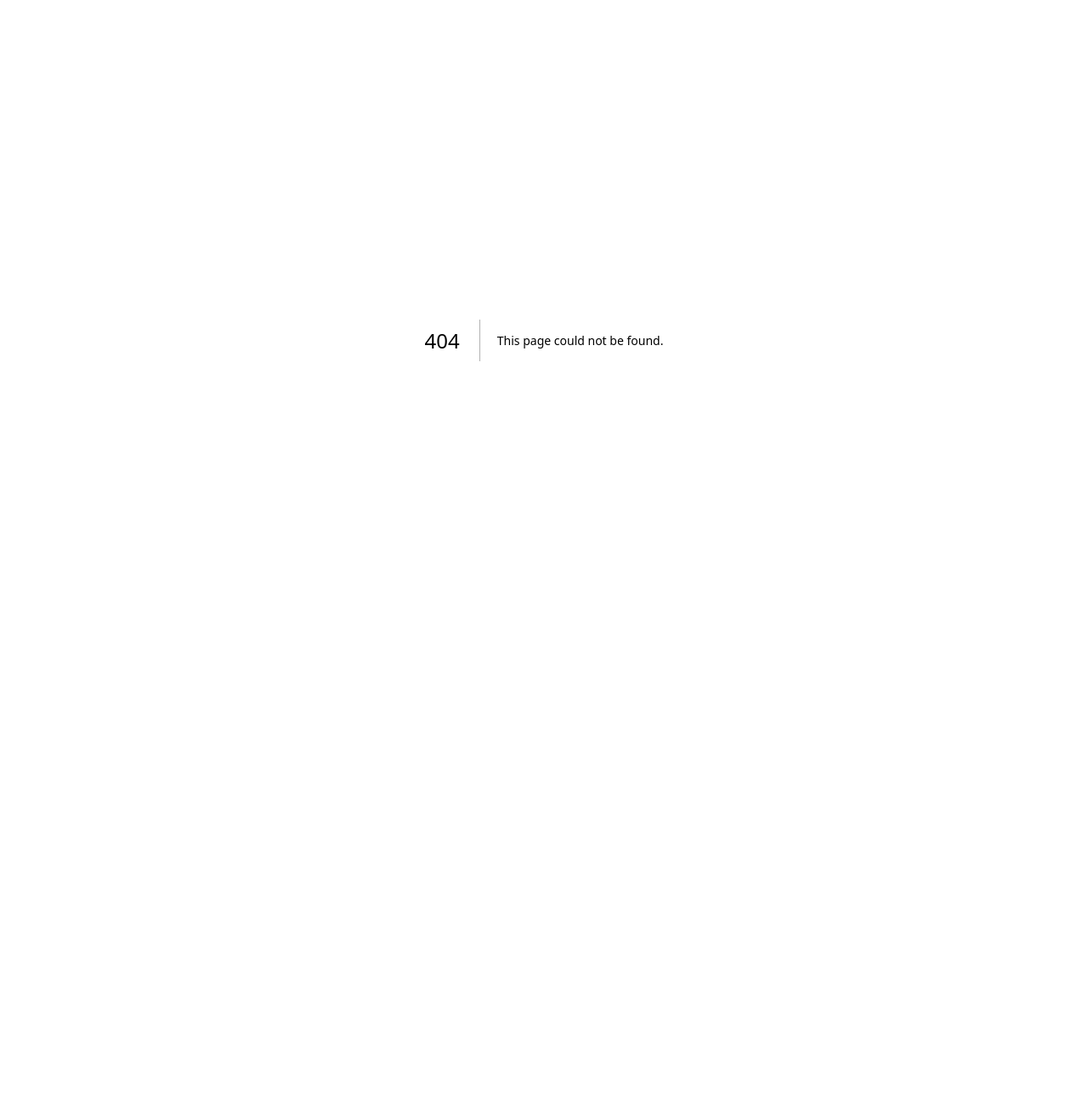
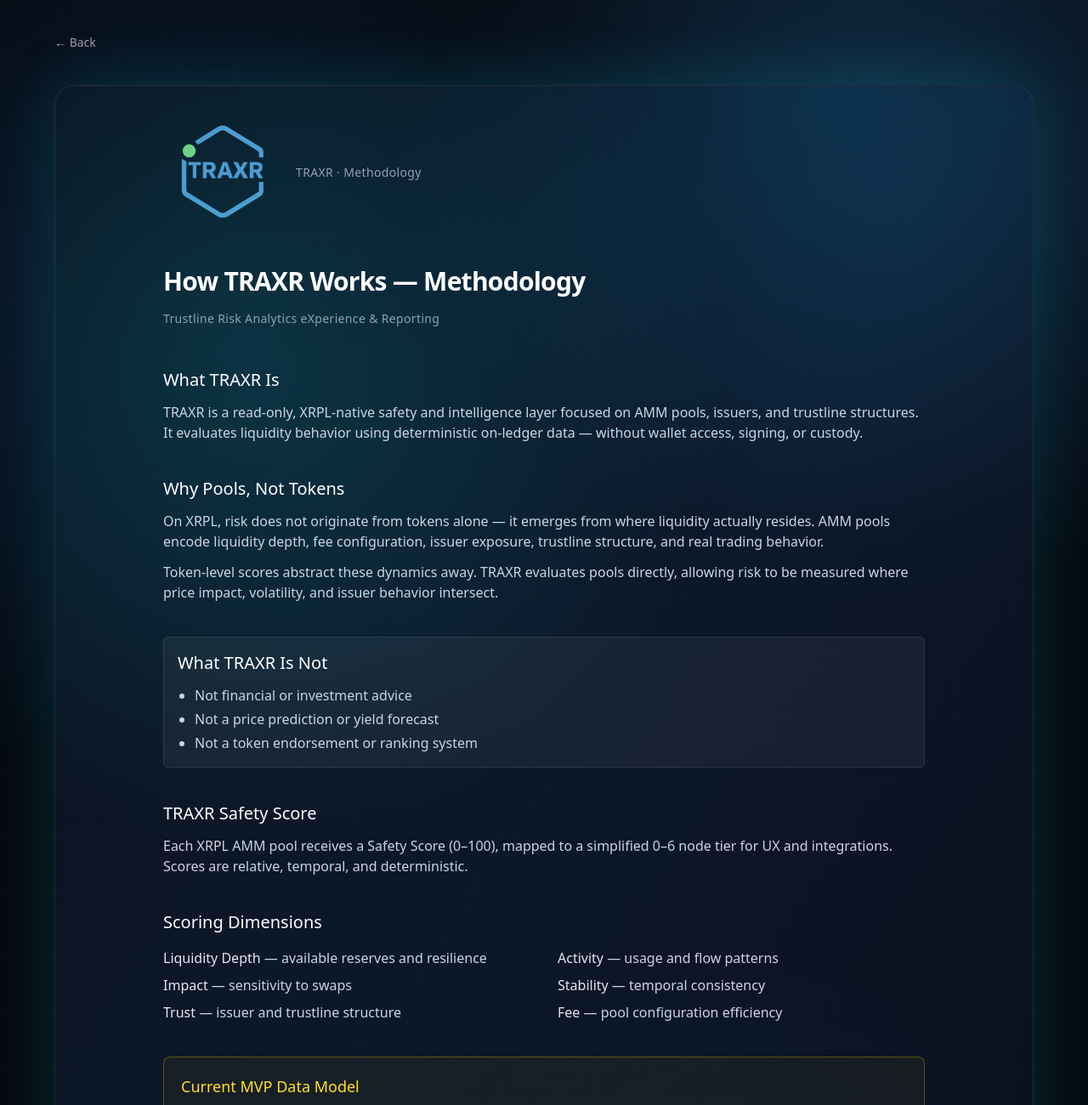
Before and after one commit to CrosswalkEcosystem/TRAXR, a Next.js app: page /methodology in a window 1280 px wide. Before the commit this address had no page. Shown: the top 1300 px of the page at 85% size. Before the commit the page ends 800 px from the top, so only its background shows below. Built offline with nearby package versions, Linux system fonts and the light colour scheme.

Commit message:
docs(methodology): add XRPL-native methodology page with pools-first rationale

```diff
--- /dev/null
+++ b/src/app/methodology/page.tsx
@@ -0,0 +1,209 @@
+import Image from "next/image";
+import BackButton from "../../components/BackButton";
+
+export const metadata = {
+  title: "How TRAXR Works — Methodology",
+  description:
+    "Transparent overview of TRAXR scoring, data model, and roadmap to native XRPL infrastructure.",
+};
+
+export default function MethodologyPage() {
+  return (
+    <main className="relative min-h-screen overflow-hidden px-6 py-10 sm:px-10 lg:px-16">
+      {/* background grid */}
+      <div className="pointer-events-none absolute inset-0 gridlines opacity-40" />
+
+      <div className="relative mx-auto flex max-w-6xl flex-col gap-10 text-white">
+        {/* TOP BACK */}
+        <BackButton />
+
+        {/* CONTENT CARD */}
+        <section className="relative overflow-hidden rounded-3xl border border-white/10 bg-gradient-to-br from-[#0b1220]/90 via-[#0f1f36]/70 to-[#0b0f1d]/80 p-6 sm:p-8 shadow-[0_0_80px_rgba(0,255,255,0.14)]">
+          {/* glow */}
+          <div className="absolute inset-0 bg-[radial-gradient(circle_at_20%_20%,rgba(0,255,255,0.12),transparent_35%),radial-gradient(circle_at_80%_0%,rgba(0,180,255,0.12),transparent_28%)]" />
+
+          <div className="relative mx-auto max-w-4xl">
+            {/* HEADER */}
+            <div className="mb-10 flex flex-col items-start gap-4 sm:flex-row sm:items-center">
+              <Image
+                src="/images/TRAXR.png"
+                alt="TRAXR — Trustline Risk Analytics"
+                width={140}
+                height={140}
+                priority
+                className="opacity-90"
+              />
+              <span className="text-xs tracking-wide text-slate-400 sm:text-sm">
+                TRAXR · Methodology
+              </span>
+            </div>
+
+            <h1 className="text-2xl sm:text-3xl font-semibold tracking-tight">
+              How TRAXR Works — Methodology
+            </h1>
+            <p className="mt-4 text-slate-400 text-sm tracking-wide">
+              Trustline Risk Analytics eXperience & Reporting
+            </p>
+
+            {/* WHAT IT IS */}
+            <section className="mt-12">
+              <h2 className="text-lg sm:text-xl font-medium">What TRAXR Is</h2>
+              <p className="mt-3 text-slate-300">
+                TRAXR is a read-only, XRPL-native safety and intelligence layer
+                focused on AMM pools, issuers, and trustline structures. It
+                evaluates liquidity behavior using deterministic on-ledger data
+                — without wallet access, signing, or custody.
+              </p>
+            </section>
+
+            {/* WHY POOLS */}
+            <section className="mt-10">
+              <h2 className="text-lg sm:text-xl font-medium">
+                Why Pools, Not Tokens
+              </h2>
+              <p className="mt-3 text-slate-300">
+                On XRPL, risk does not originate from tokens alone — it emerges
+                from where liquidity actually resides. AMM pools encode liquidity
+                depth, fee configuration, issuer exposure, trustline structure,
+                and real trading behavior.
+              </p>
+              <p className="mt-3 text-slate-300">
+                Token-level scores abstract these dynamics away. TRAXR evaluates
+                pools directly, allowing risk to be measured where price impact,
+                volatility, and issuer behavior intersect.
+              </p>
+            </section>
+
+            {/* WHAT IT IS NOT */}
+            <section className="mt-10 rounded-md border border-white/10 bg-white/5 p-4">
+              <h2 className="text-lg sm:text-xl font-medium">
+                What TRAXR Is Not
+              </h2>
+              <ul className="mt-3 list-disc space-y-1 pl-5 text-slate-300">
+                <li>Not financial or investment advice</li>
+                <li>Not a price prediction or yield forecast</li>
+                <li>Not a token endorsement or ranking system</li>
+              </ul>
+            </section>
+
+            {/* SCORE */}
+            <section className="mt-10">
+              <h2 className="text-lg sm:text-xl font-medium">
+                TRAXR Safety Score
+              </h2>
+              <p className="mt-3 text-slate-300">
+                Each XRPL AMM pool receives a Safety Score (0–100), mapped to a
+                simplified 0–6 node tier for UX and integrations. Scores are
+                relative, temporal, and deterministic.
+              </p>
+            </section>
+
+            {/* DIMENSIONS */}
+            <section className="mt-10">
+              <h2 className="text-lg sm:text-xl font-medium">
+                Scoring Dimensions
+              </h2>
+              <ul className="mt-4 grid grid-cols-1 sm:grid-cols-2 gap-x-8 gap-y-2 text-slate-300">
+                <li>
+                  <span className="font-medium text-slate-200">
+                    Liquidity Depth
+                  </span>{" "}
+                  — available reserves and resilience
+                </li>
+                <li>
+                  <span className="font-medium text-slate-200">Activity</span> —
+                  usage and flow patterns
+                </li>
+                <li>
+                  <span className="font-medium text-slate-200">Impact</span> —
+                  sensitivity to swaps
+                </li>
+                <li>
+                  <span className="font-medium text-slate-200">Stability</span> —
+                  temporal consistency
+                </li>
+                <li>
+                  <span className="font-medium text-slate-200">Trust</span> —
+                  issuer and trustline structure
+                </li>
+                <li>
+                  <span className="font-medium text-slate-200">Fee</span> — pool
+                  configuration efficiency
+                </li>
+              </ul>
+            </section>
+
+            {/* MVP DATA MODEL */}
+            <section className="mt-10 rounded-lg border border-yellow-400/30 bg-yellow-400/5 p-5">
+              <h2 className="text-base sm:text-lg font-medium text-yellow-300">
+                Current MVP Data Model
+              </h2>
+              <p className="mt-3 text-slate-300">
+                The current public MVP operates in a showcase mode. Pool metadata
+                is sourced from third-party XRPL data providers and refreshed
+                manually approximately every 24 hours.
+              </p>
+              <p className="mt-2 text-slate-300">
+                This approach prioritizes correctness and transparency over
+                perceived real-time behavior.
+              </p>
+            </section>
+
+            {/* ROADMAP */}
+            <section className="mt-10">
+              <h2 className="text-lg sm:text-xl font-medium">
+                Roadmap to Native Infrastructure
+              </h2>
+              <p className="mt-3 text-slate-300">
+                TRAXR is designed to remove all third-party dependencies by
+                operating a TRAXR-owned XRPL indexer with direct ledger reads,
+                automated ingestion, and real-time scoring.
+              </p>
+            </section>
+
+            {/* MVP NOTICE */}
+            <p className="mt-12 text-xs text-slate-500">
+              ℹ️ MVP showcase mode — data is refreshed periodically for
+              demonstration purposes. Real-time indexing is part of the upcoming
+              TRAXR infrastructure rollout.
+            </p>
+
+            {/* BOTTOM BACK */}
+            <div className="mt-14">
+              <BackButton />
+            </div>
+
+            <p className="mt-8 text-sm text-slate-500">
+              Know Your Pool. Know Your Risk.
+            </p>
+          </div>
+        </section>
+
+        {/* FOOTER */}
+        <footer className="mt-10 flex flex-col gap-2 border-t border-white/10 pt-6 text-sm text-white/60 sm:flex-row sm:items-center sm:justify-between">
+          <div className="flex flex-wrap items-center gap-3">
+            <a
+              href="https://github.com/CrosswalkEcosystem/TRAXR"
+              target="_blank"
+              rel="noopener noreferrer"
+              className="hover:text-white"
+            >
+              GitHub
+            </a>
+            <a
+              href="https://crosswalk.pro"
+              target="_blank"
+              rel="noopener noreferrer"
+              className="hover:text-white"
+            >
+              crosswalk.pro
+            </a>
+          </div>
+          <div className="text-white/50">
+            © 2025 Crosswalk Ecosystem LLC. All rights reserved.
+          </div>
+        </footer>
+      </div>
+    </main>
+  );
+}
--- /dev/null
+++ b/src/components/BackButton.tsx
@@ -0,0 +1,12 @@
+"use client";
+
+export default function BackButton() {
+  return (
+    <button
+      onClick={() => window.history.back()}
+      className="w-fit text-sm text-white/60 hover:text-white transition"
+    >
+      ← Back
+    </button>
+  );
+}
```
